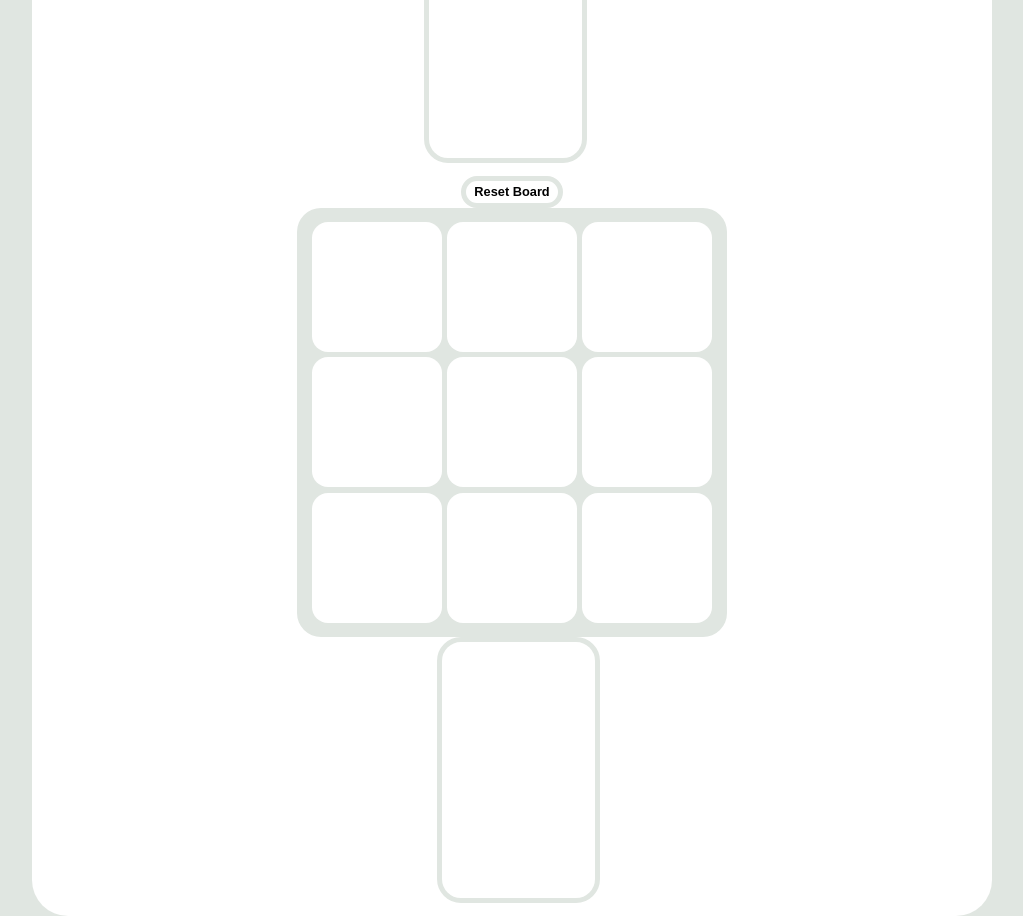
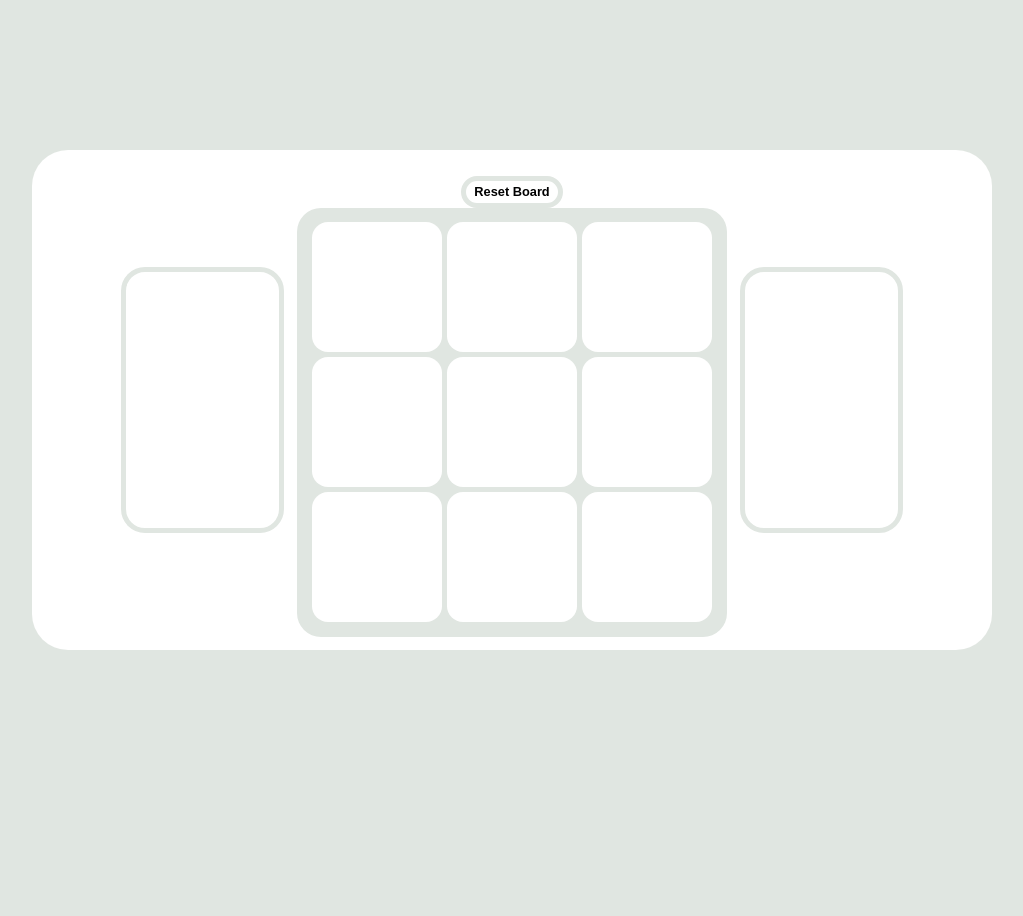
Before and after one commit to LineZealot/odin-tic-tac-toe, a website: page index.html in a window 1280 px wide. Shown: the whole page, without its empty margins (128-1151 px from the left). After the commit the page ends 800 px from the top, so only its background shows below. Drawn offline with Linux system fonts and the light colour scheme.

Commit message:
index.html div row for layout

```diff
--- a/index.html
+++ b/index.html
@@ -10,9 +10,11 @@
   </head>
   <body>
     <div class="game-info" id="game-info-box">
-      <div class="player-slot" id="player-slot-p1"></div>
-      <div class="game-body" id="game-body"></div>
-      <div class="player-slot" id="player-slot-p2"></div>
+      <div class="pretty-row">
+        <div class="player-slot" id="player-slot-p1"></div>
+        <div class="game-body" id="game-body"></div>
+        <div class="player-slot" id="player-slot-p2"></div>
+      </div>
     </div>
   </body>
 </html>
```
